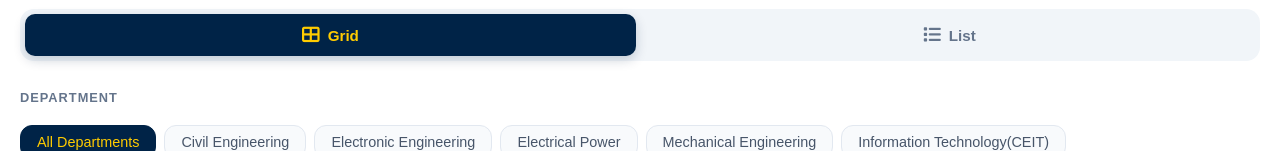
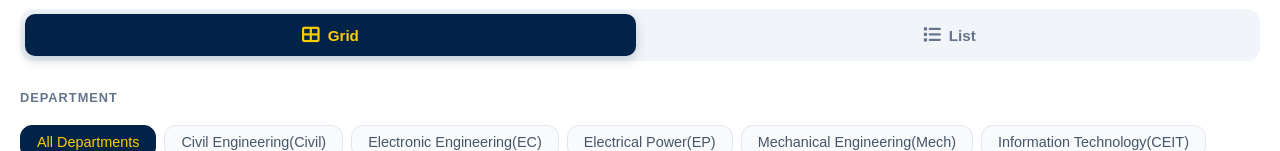
Before and after one commit to BeLL-Umbr3llA/tu-monywa-showcase, a website: page index.html in a window 1280 px wide. Shown: the part 1218-1369 px from the top of the page. Drawn offline with Linux system fonts and the light colour scheme; no server answers.

Commit message:
index.html

```diff
--- a/index.html
+++ b/index.html
@@ -8,14 +8,12 @@
     <link rel="stylesheet" href="index.css">
     <link rel="stylesheet" href="https://cdnjs.cloudflare.com/ajax/libs/font-awesome/6.4.0/css/all.min.css">
 
-    <title>Technological University(Monywa) | Engineering Showcase</title>
+    <title>Technological University(Monywa) | Engineering Project Showcase</title>
     <meta name="description" content="Engineering Innovation Hub at Technological University(Monywa)">
 
     <meta property="og:type" content="website">
-    <meta property="og:url" content="https://tu-monywa-showcase.vercel.app/">
-    <meta property="og:title" content="Technological University(Monywa) | Engineering Showcase">
-    <meta property="og:description" content="Engineering Projects & Research by Students at Technological University(Monywa)">
-    <meta property="og:image" content="https://tu-monywa-showcase.vercel.app/tumonywa.png">
+    <meta property="og:title" content="Technological University(Monywa) | Engineering Project Showcase">
+    <meta property="og:description" content="Engineering Innovation Hub at Technological University(Monywa)">
 
 </head>
 
@@ -127,10 +125,10 @@
                 <div class="drawer-pills" id="mobileDeptPills">
 
                     <button class="pill active" onclick="selectPill('dept', 'all', this)">All Departments</button>
-                    <button class="pill" onclick="selectPill('dept', 'civil', this)">Civil Engineering</button>
-                    <button class="pill" onclick="selectPill('dept', 'ec', this)">Electronic Engineering</button>
-                    <button class="pill" onclick="selectPill('dept', 'ep', this)">Electrical Power</button>
-                    <button class="pill" onclick="selectPill('dept', 'mech', this)">Mechanical Engineering</button>
+                    <button class="pill" onclick="selectPill('dept', 'civil', this)">Civil Engineering(Civil)</button>
+                    <button class="pill" onclick="selectPill('dept', 'ec', this)">Electronic Engineering(EC)</button>
+                    <button class="pill" onclick="selectPill('dept', 'ep', this)">Electrical Power(EP)</button>
+                    <button class="pill" onclick="selectPill('dept', 'mech', this)">Mechanical Engineering(Mech)</button>
                     <button class="pill" onclick="selectPill('dept', 'it', this)">Information Technology(CEIT)</button>
                 </div>
             </div>
```
